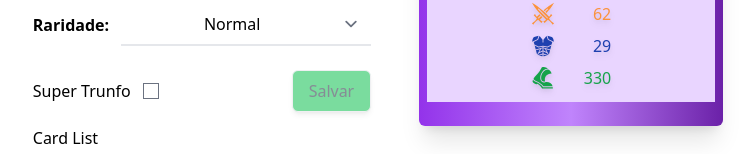
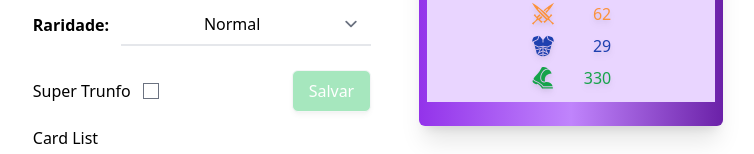
Before and after one commit to carlosarraes/trunfojs, a React (Vite) app: page / in a window 1280 px wide. Shown: the part 366-520 px from the top of the page, without its empty margins (262-1016 px from the left). Built offline with nearby package versions, Linux system fonts and the light colour scheme.

Commit message:
build: form validation

```diff
--- a/src/App.jsx
+++ b/src/App.jsx
@@ -1,4 +1,4 @@
-import { useState } from 'react'
+import { useState, useEffect } from 'react'
 import Header from "./components/Header"
 import Form from "./components/Form"
 import Card from "./components/Card"
@@ -14,10 +14,24 @@ function App() {
     armor: '',
     speed: '',
     image: '',
-    rarity: '',
+    rarity: 'normal',
     trunfo: false,
     saved: [],
   });
+  const [sbmtBtn, setSbmtBtn] = useState(true);
+
+  const validateForm = () => {
+    const { name, hp, mana, attack, armor, speed, image } = data;
+    if (name && hp && mana && attack && armor && speed && image) {
+      setSbmtBtn(false);
+    } else {
+      setSbmtBtn(true);
+    }
+  };
+
+  useEffect(()=> {
+    validateForm();
+  }, [data])
 
   const handleChange = (e) => {
     const { name, value, checked, type } = e.target;
@@ -25,13 +39,24 @@ function App() {
       ...prevData,
       [name]: type === 'checkbox' ? checked : value,
     }))
+
+  };
+
+  const handleSubmit = (e) => {
+    e.preventDefault();
+    console.log(e);
   };
 
   return (
     <>
       <Header />
       <section className='flex justify-between gap-12' >
-        <Form data={data} handleChange={handleChange} />
+        <Form
+          data={data}
+          handleChange={handleChange}
+          handleSubmit={handleSubmit}
+          sbmtBtn={sbmtBtn}
+        />
         <Card data={data} />
       </section>
       <Preview />
--- a/src/components/Form.jsx
+++ b/src/components/Form.jsx
@@ -1,7 +1,7 @@
 import { GiCrossedSwords, GiAbdominalArmor, GiMagicPotion, GiWalkingBoot, GiHealthPotion } from 'react-icons/gi'
 import { AiOutlineLink } from 'react-icons/ai'
 
-const Form = ({ data, handleChange }) => {
+const Form = ({ data, handleChange, handleSubmit, sbmtBtn }) => {
   const {
     name,
     hp,
@@ -16,7 +16,7 @@ const Form = ({ data, handleChange }) => {
 
   return (
     <section className='max-w-sm'>
-      <form className="flex flex-col space-y-6">
+      <form className="flex flex-col space-y-6" onSubmit={handleSubmit}>
         <label htmlFor="name" className='flex justify-between gap-3'>
           <span className="font-bold self-center">Nome:</span>
           <input value={name} onChange={handleChange} type="text" name="name" className="form-input border-0 border-b-2 border-gray-200 focus:ring-0 focus:border-black" />
@@ -86,7 +86,13 @@ const Form = ({ data, handleChange }) => {
             <span className='self-center'>Super Trunfo</span>
             <input value={trunfo} onChange={handleChange} type="checkbox" name="trunfo" id="trunfo" className='form-checkbox focus:ring-0 self-center' />
           </label>
-          <button className='border py-2 px-4 bg-green-500 shadow-md rounded-md text-gray-700 disabled:opacity-60' type="submit" disabled>Salvar</button>
+          <button
+            className='border py-2 px-4 bg-green-500 shadow-md rounded-md text-white opacity-90 disabled:opacity-40 enabled:hover:opacity-100 enabled:hover:bg-green-600 duration-300'
+            type="submit"
+            disabled={sbmtBtn}
+          >
+            Salvar
+          </button>
         </section>
       </form>
     </section>
```
